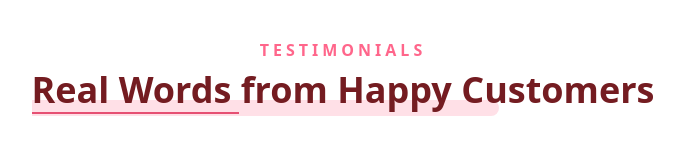
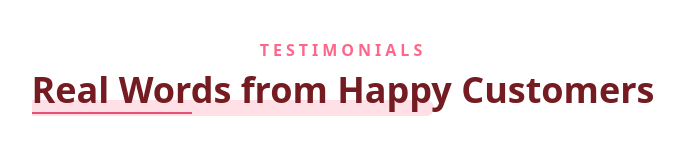
Before and after one commit to ASalem020/Rose-App-Team2, a Next.js app: page / in a window 1280 px wide. Shown: the part 326-480 px from the top of the page, without its empty margins (297-981 px from the left). Built offline with nearby package versions, Linux system fonts and the light colour scheme.

Commit message:
style(testimonials): make section-header more readablity by using cn function

```diff
--- a/src/components/shared/section-header.tsx
+++ b/src/components/shared/section-header.tsx
@@ -1,3 +1,5 @@
+import { cn } from '@/lib/utils/tailwind-merge';
+
 type SectionHeaderPropsType = {
   title: string;
   description: string;
@@ -15,7 +17,16 @@ export default function SectionHeader({
       </h6>
 
       {/* Description */}
-      <p className="relative w-fit text-start text-2xl font-bold text-maroon-700 before:absolute before:left-0 before:top-3/4 before:z-0 before:h-4 before:w-3/4 before:rounded-r-2xl before:bg-softPink-100 after:absolute after:-bottom-1 after:left-0 after:z-0 after:h-[2px] after:w-1/3 after:bg-softPink-600 md:text-center md:text-3xl lg:text-4xl">
+      <p
+        className={cn(
+          // Main Styles
+          'relative w-fit text-start text-2xl font-bold text-maroon-700 md:text-center md:text-3xl lg:text-4xl',
+          // Before Styles
+          'before:absolute before:left-0 before:top-3/4 before:z-0 before:h-4 before:w-[25.125rem] before:rounded-r-2xl before:bg-softPink-100',
+          // After Styles
+          'after:absolute after:-bottom-1 after:left-0 after:z-0 after:h-[0.125rem] after:w-40 after:bg-softPink-600',
+        )}
+      >
         <span className="relative z-10">{description}</span>
       </p>
     </div>
```
